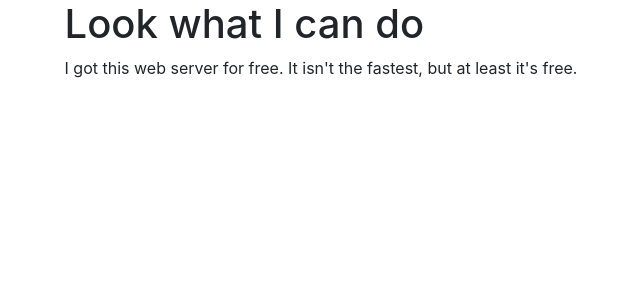
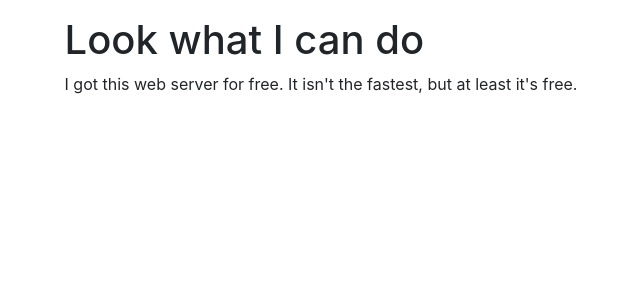
Before and after one commit to overbejt/BioInfo-personal, a PHP site: page / in a window 1280 px wide. Shown: the part 70-370 px from the top of the page, without its empty margins (319-959 px from the left). Run offline with PHP 8.4, Linux system fonts and the light colour scheme.

```diff
--- a/index.html
+++ b/index.php
@@ -1,3 +1,4 @@
+
 <!DOCTYPE html>
 <html lang="en">
   <head>
@@ -49,7 +50,7 @@
       </div>
     </nav>
     <div class="index-bg container-fluid">
-        <div class="row ml-3 mr-3"><!-- Main row -->
+        <div class="row ml-3 mr-3 pt-3"><!-- Main row -->
             <div clas="col-lg-8 col-md-8 col-sm-12 pl-2" style="margin-left: auto; margin-right: auto;"><!-- main col -->
                 <!-- <img src="https://www.google.com/url?sa=i&source=images&cd=&ved=2ahUKEwit-OPK3pjmAhVrmuAKHToBA8gQjRx6BAgBEAQ&url=https%3A%2F%2Fwww.pinterest.com%2Fpin%2F262968065725473178%2F&psig=AOvVaw2zcqLyddz0BI-g8UpOWgK3&ust=1575437070749339" alt="moon image" width=auto height=auto> -->
                 <h1>Look what I can do</h1>
```
